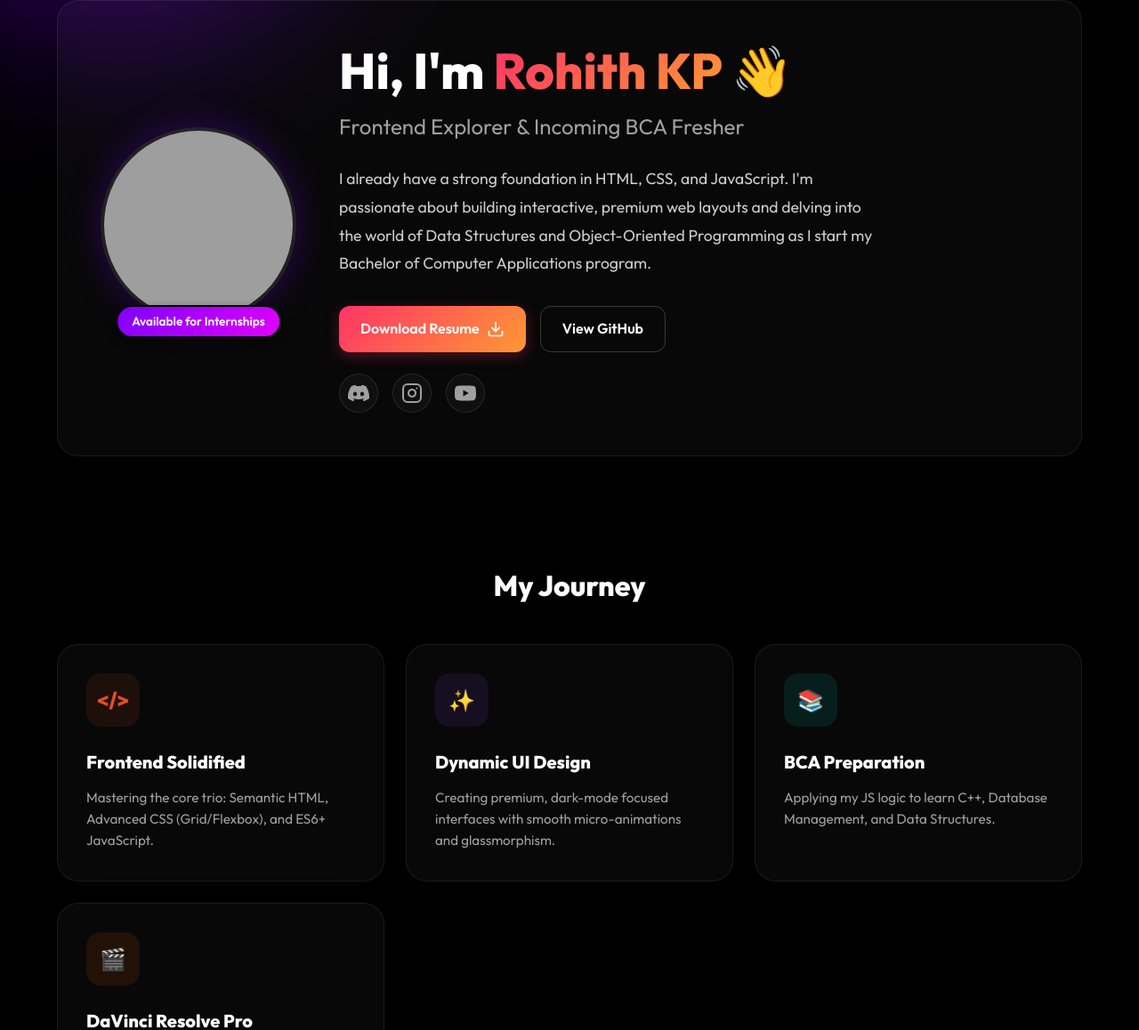
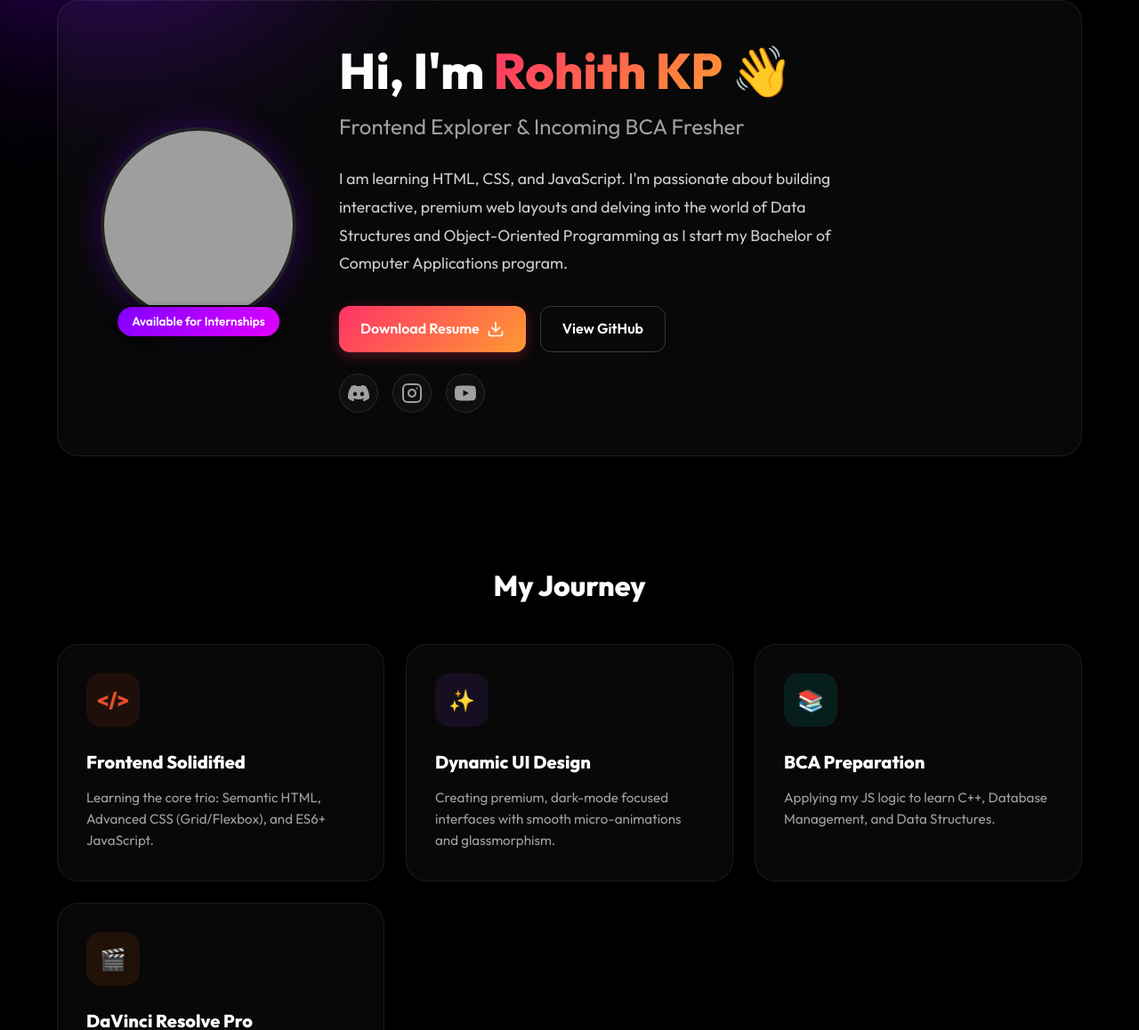
Before and after one commit to irohithkp/Rohith-webpage, a plain HTML site: page index.html in a window 1280 px wide. Shown: the part 181-1339 px from the top of the page at 89% size. Drawn offline with Linux system fonts and the light colour scheme; grey boxes are pictures that could not be loaded.

Commit message:
some edit to lines

```diff
--- a/index.html
+++ b/index.html
@@ -43,11 +43,11 @@
                         <h2 class="subtitle">Frontend Explorer & Incoming BCA Fresher</h2>
 
                         <p class="bioText">
-                            I already have a strong foundation in HTML, CSS, and JavaScript. I'm passionate about building interactive, premium web layouts and delving into the world of Data Structures and Object-Oriented Programming as I start my Bachelor of Computer Applications program.
+                            I am learning HTML, CSS, and JavaScript. I'm passionate about building interactive, premium web layouts and delving into the world of Data Structures and Object-Oriented Programming as I start my Bachelor of Computer Applications program.
                         </p>
 
                         <div class="action-buttons">
-                            <a href="#" class="btn-primary flex-btn">
+                            <a href="resume.pdf" class="btn-primary flex-btn" download="Rohith_KP_Resume.pdf" title="Download Rohith KP resume">
                                 <span>Download Resume</span>
                                 <!-- Icon mockup -->
                                 <svg width="20" height="20" viewBox="0 0 24 24" fill="none" stroke="currentColor" stroke-width="2" stroke-linecap="round" stroke-linejoin="round"><path d="M21 15v4a2 2 0 0 1-2 2H5a2 2 0 0 1-2-2v-4"></path><polyline points="7 10 12 15 17 10"></polyline><line x1="12" y1="15" x2="12" y2="3"></line></svg>
@@ -80,7 +80,7 @@
                 <div class="glass-card skill-card">
                     <div class="skill-icon" style="background: rgba(228, 77, 38, 0.1); color: #E44D26;">&lt;/&gt;</div>
                     <h4>Frontend Solidified</h4>
-                    <p>Mastering the core trio: Semantic HTML, Advanced CSS (Grid/Flexbox), and ES6+ JavaScript.</p>
+                    <p>Learning the core trio: Semantic HTML, Advanced CSS (Grid/Flexbox), and ES6+ JavaScript.</p>
                 </div>
 
                 <!-- Skill Card 2 -->
```
